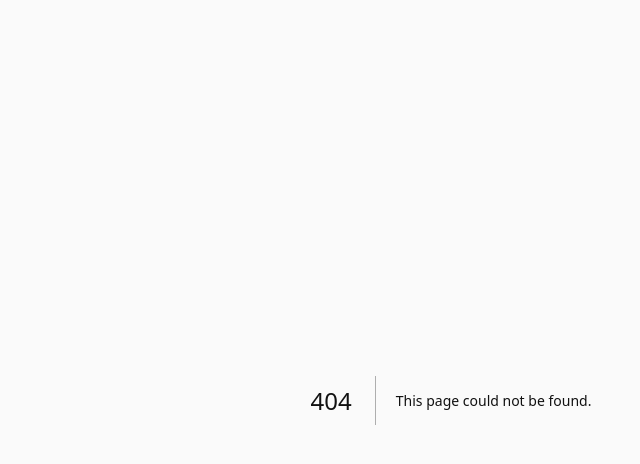
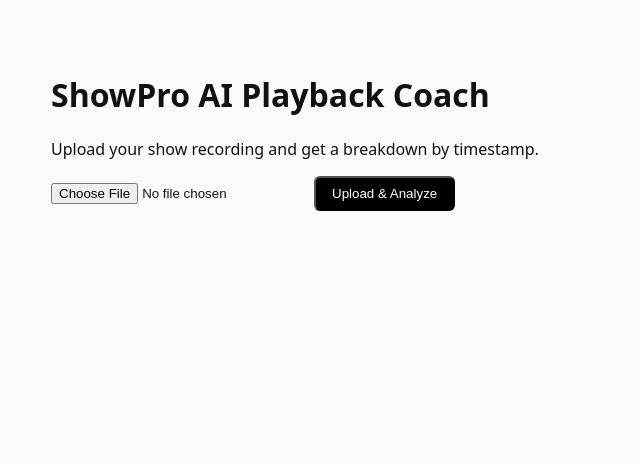
Before and after one commit to kuhnbrandyn/ShowPro-ai, a Next.js app: page /dashboard/playback in a window 1280 px wide. Before the commit this address had no page. Shown: the top 464 px of the page, without its empty margins (189-829 px from the left). Built offline with nearby package versions, Linux system fonts and the light colour scheme.

Commit message:
Create page.tsx

```diff
--- /dev/null
+++ b/app/dashboard/playback/page.tsx
@@ -0,0 +1,81 @@
+"use client";
+import { useState } from "react";
+import ReactPlayer from "react-player";
+
+export default function PlaybackPage() {
+  const [video, setVideo] = useState<File | null>(null);
+  const [transcript, setTranscript] = useState("");
+  const [loading, setLoading] = useState(false);
+
+  async function handleUpload(e) {
+    e.preventDefault();
+    if (!video) return alert("Please upload a video first");
+
+    const formData = new FormData();
+    formData.append("file", video);
+
+    setLoading(true);
+    const res = await fetch("/api/upload-video", {
+      method: "POST",
+      body: formData,
+    });
+    const json = await res.json();
+    setLoading(false);
+
+    if (json.error) return alert(json.error);
+    setTranscript(json.transcript);
+  }
+
+  return (
+    <main style={{ maxWidth: 800, margin: "2rem auto", padding: 20 }}>
+      <h1>ShowPro AI Playback Coach</h1>
+      <p>Upload your show recording and get a breakdown by timestamp.</p>
+
+      <form onSubmit={handleUpload} style={{ marginBottom: 20 }}>
+        <input
+          type="file"
+          accept="video/*"
+          onChange={(e) => setVideo(e.target.files?.[0] || null)}
+        />
+        <button
+          type="submit"
+          disabled={loading}
+          style={{
+            marginLeft: 10,
+            background: "black",
+            color: "white",
+            padding: "8px 16px",
+            borderRadius: 6,
+          }}
+        >
+          {loading ? "Processing..." : "Upload & Analyze"}
+        </button>
+      </form>
+
+      {video && (
+        <div style={{ marginBottom: 20 }}>
+          <ReactPlayer
+            url={URL.createObjectURL(video)}
+            controls
+            width="100%"
+            height="360px"
+          />
+        </div>
+      )}
+
+      {transcript && (
+        <div
+          style={{
+            whiteSpace: "pre-wrap",
+            background: "#fafafa",
+            borderRadius: 8,
+            padding: 20,
+          }}
+        >
+          <h3>Transcript</h3>
+          <p>{transcript}</p>
+        </div>
+      )}
+    </main>
+  );
+}
```
